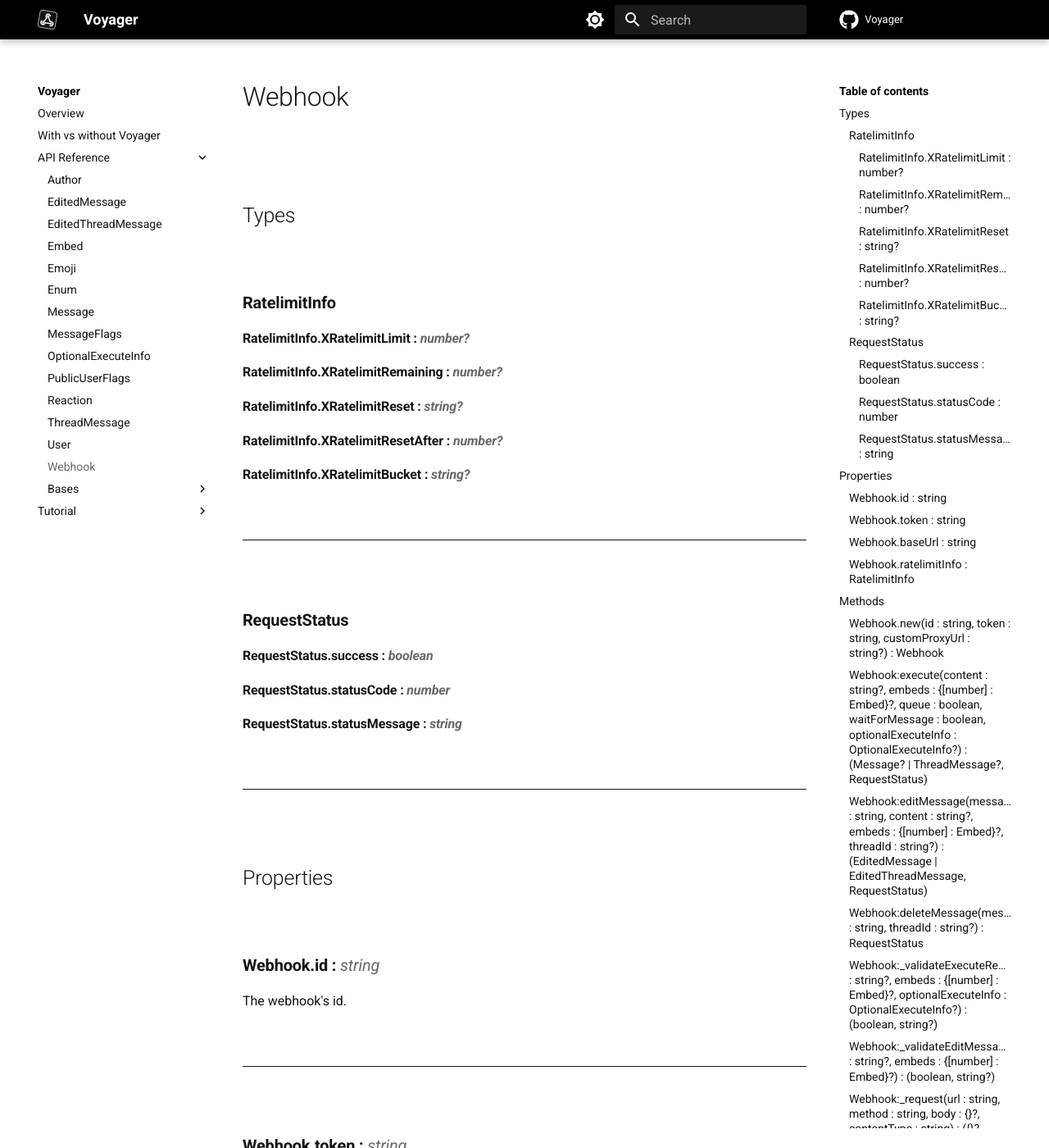
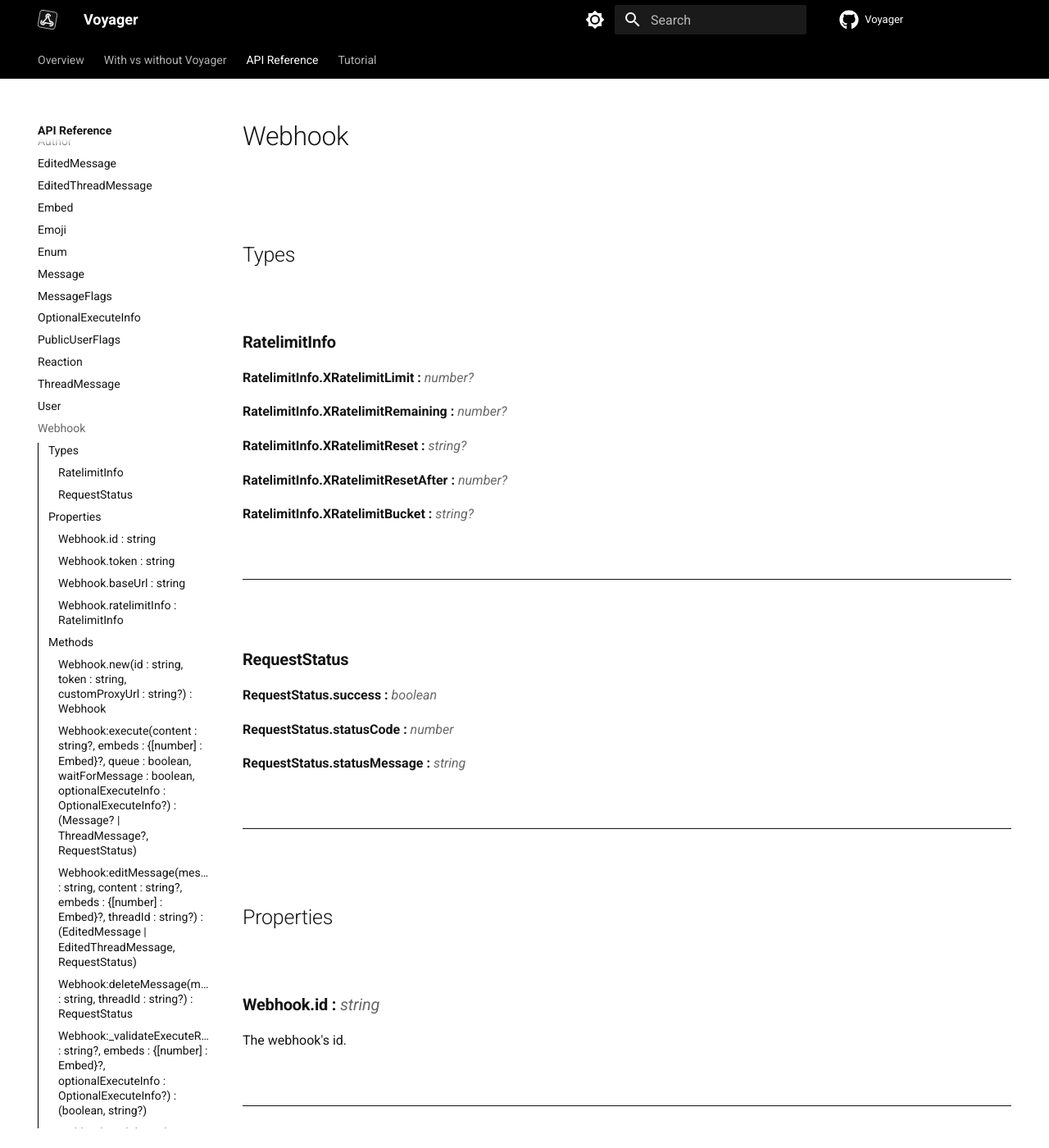
Before and after one commit to Jodenee/Voyager, an MkDocs documentation site: the page built from docs/API Reference/Webhook.md, in a window 1280 px wide and 1400 px high. Shown: the whole window at 82% size. Built offline with MkDocs 1.6.1 and Material for MkDocs 9.7.7, drawn with Linux system fonts in a browser that asks for light colours; comment, search, counter and statistics services are not loaded; the version menu is left out.

Commit message:
Update docs
Added tabs, back to top button and made the toc integrated

```diff
--- a/docs/API Reference/Webhook.md
+++ b/docs/API Reference/Webhook.md
@@ -8,15 +8,15 @@
 
 ### **RatelimitInfo**
 
-#### RatelimitInfo.XRatelimitLimit **:** [*number?*](https://create.roblox.com/docs/scripting/luau/numbers)
+**RatelimitInfo.XRatelimitLimit :** [*number?*](https://create.roblox.com/docs/scripting/luau/numbers)
 
-#### RatelimitInfo.XRatelimitRemaining **:** [*number?*](https://create.roblox.com/docs/scripting/luau/numbers)
+**RatelimitInfo.XRatelimitRemaining :** [*number?*](https://create.roblox.com/docs/scripting/luau/numbers)
 
-#### RatelimitInfo.XRatelimitReset **:** [*string?*](https://create.roblox.com/docs/scripting/luau/strings)
+**RatelimitInfo.XRatelimitReset :** [*string?*](https://create.roblox.com/docs/scripting/luau/strings)
 
-#### RatelimitInfo.XRatelimitResetAfter **:** [*number?*](https://create.roblox.com/docs/scripting/luau/numbers)
+**RatelimitInfo.XRatelimitResetAfter :** [*number?*](https://create.roblox.com/docs/scripting/luau/numbers)
 
-#### RatelimitInfo.XRatelimitBucket **:** [*string?*](https://create.roblox.com/docs/scripting/luau/strings)
+**RatelimitInfo.XRatelimitBucket :** [*string?*](https://create.roblox.com/docs/scripting/luau/strings)
 
 <br />
 
@@ -26,11 +26,11 @@
 
 ### **RequestStatus**
 
-#### RequestStatus.success **:** [*boolean*](https://create.roblox.com/docs/scripting/luau/booleans)
+**RequestStatus.success :** [*boolean*](https://create.roblox.com/docs/scripting/luau/booleans)
 
-#### RequestStatus.statusCode **:** [*number*](https://create.roblox.com/docs/scripting/luau/numbers)
+**RequestStatus.statusCode :** [*number*](https://create.roblox.com/docs/scripting/luau/numbers)
 
-#### RequestStatus.statusMessage **:** [*string*](https://create.roblox.com/docs/scripting/luau/strings)
+**RequestStatus.statusMessage :** [*string*](https://create.roblox.com/docs/scripting/luau/strings)
 
 <br />
 
--- a/docs/assets/stylesheets/theme.css
+++ b/docs/assets/stylesheets/theme.css
@@ -16,6 +16,11 @@
 
     /* nav title overrides */
     .md-nav__title {background-color: #00000000;}
+
+    /* Voyager thumbnail overrides */
+    #voyager_thumbnail {
+        max-width: 75%;
+    }
 }
 
 [data-md-color-scheme="light"] {
--- a/mkdocs.yml
+++ b/mkdocs.yml
@@ -40,6 +40,9 @@
 
   features:
     - content.code.copy
+    - navigation.tabs
+    - navigation.top
+    - toc.integrate
 
 extra_css:
   - assets/stylesheets/theme.css
```
Also changed, not shown: docs/Tutorial/getting-started.md (+3 -3 lines), docs/With-vs-without-Voyager.md (renamed from docs/With vs without Voyager.md, +3 -3 lines), docs/index.md (+1 -1 lines).
